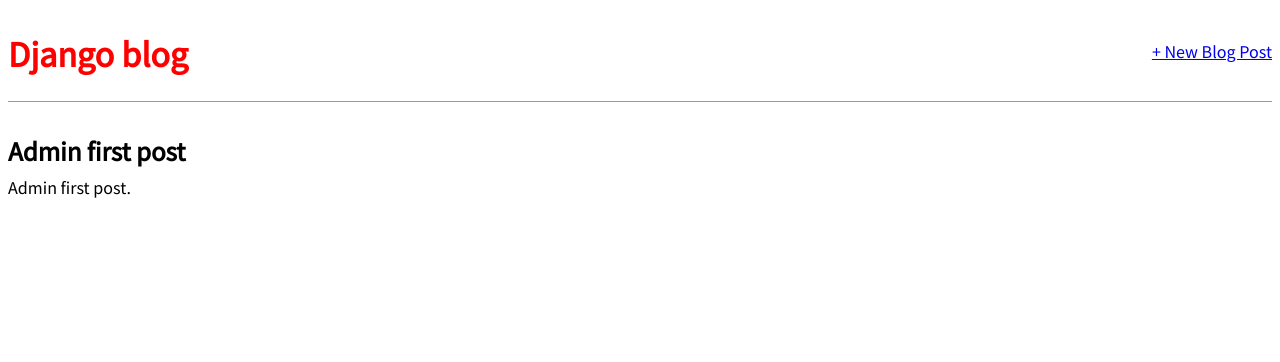
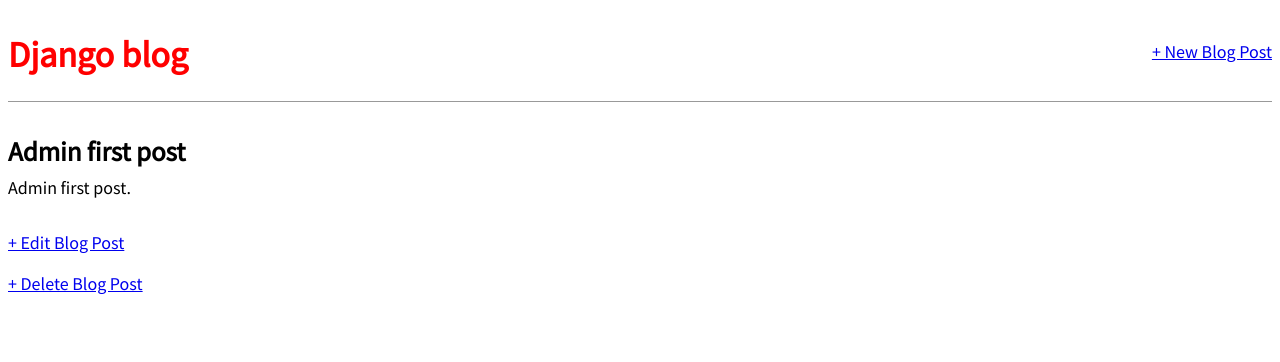
Before and after one commit to gaylonalfano/DFB-blog-app, a Django app: page /post/1/ in a window 1280 px wide. Shown: the top 362 px of the page. Run offline with Django 3.2, Linux system fonts and the light colour scheme; data comes from the database, SQL or seed files in the repository; both versions use the stored data as it was after the commit.

Commit message:
Added updating and deleting blog post functionality: post_edit, post_delete

```diff
--- a/blog/urls.py
+++ b/blog/urls.py
@@ -6,4 +6,6 @@ urlpatterns = [
     path('', views.BlogListView.as_view(), name='home'),
     path('post/<int:pk>/', views.BlogDetailView.as_view(), name='post_detail'),
     path('post/new/', views.BlogCreateView.as_view(), name='post_new'),
+    path('post/<int:pk>/edit/', views.BlogUpdateView.as_view(), name='post_edit'),
+    path('post/<int:pk>/delete/', views.BlogDeleteView.as_view(), name='post_delete'),
 ]
--- a/blog/views.py
+++ b/blog/views.py
@@ -1,6 +1,7 @@
 # blog/views.py
-from django.views.generic import ListView, DetailView, CreateView
+from django.views.generic import ListView, DetailView, CreateView, UpdateView, DeleteView
 from . models import Post
+from django.urls import reverse_lazy
 #from django.shortcuts import render
 
 
@@ -20,6 +21,18 @@ class BlogCreateView(CreateView):
     fields = '__all__'
 
 
+class BlogUpdateView(UpdateView):
+    model = Post
+    fields = ['title', 'body']
+    template_name = 'post_edit.html'
+
+
+class BlogDeleteView(DeleteView):
+    model = Post
+    template_name = 'post_delete.html'
+    success_url = reverse_lazy('home')
+
+
 '''
 On the top two lines we import ListView and our database model Post. Then we
 subclass ListView and add links to our model and template. This saves us a lot
--- a/templates/post_detail.html
+++ b/templates/post_detail.html
@@ -7,4 +7,6 @@
   <p>{{ post.body }}</p>
 </div>
 
+<p><a href="{% url 'post_edit' post.id %}">+ Edit Blog Post</a></p>
+<p><a href="{% url 'post_delete' post.pk %}">+ Delete Blog Post</a></p>
 {% endblock content %}
```
Also changed, not shown: blog/tests.py (+20 -0 lines), templates/post_delete.html (added, +10 -0 lines), templates/post_edit.html (added, +10 -0 lines), db.sqlite3.
